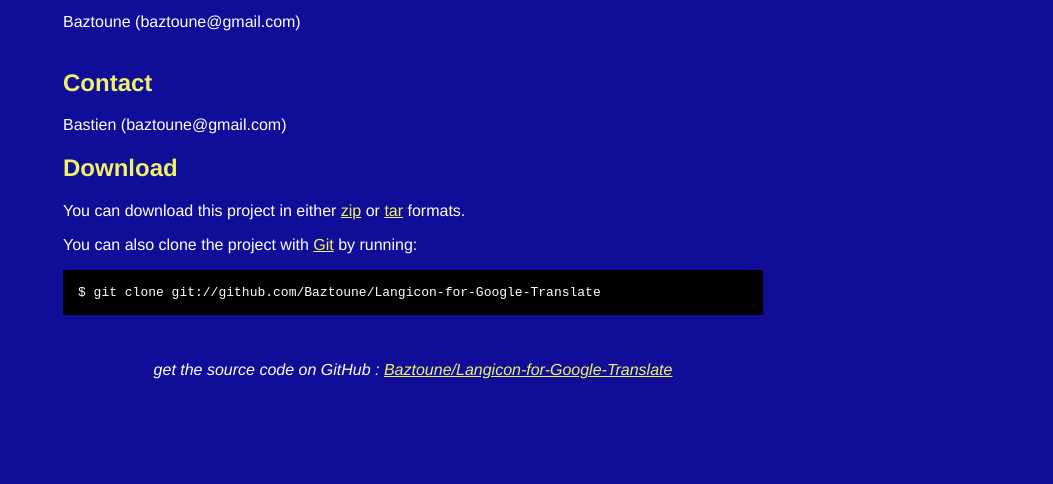
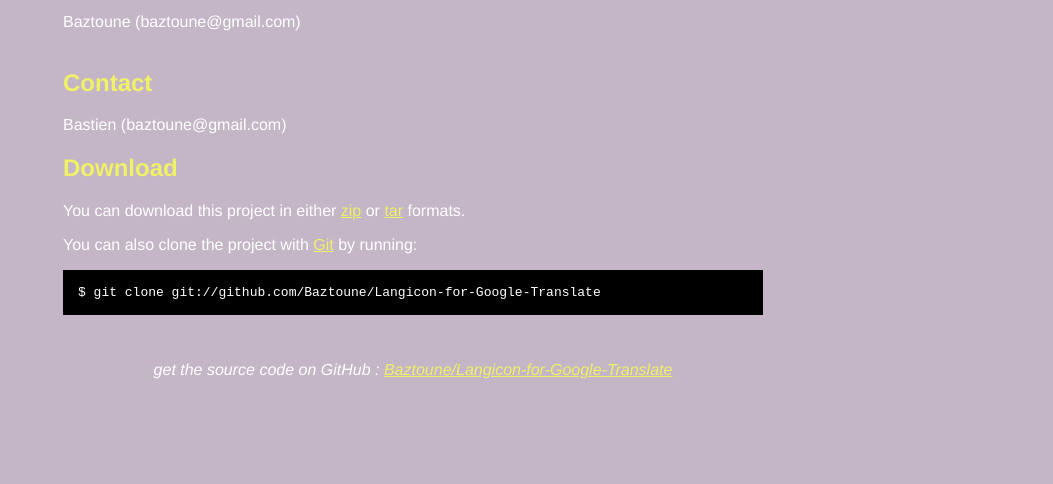
Before and after one commit to Baztoune/Langicon-for-Google-Translate, a plain HTML site: page index.html in a window 1280 px wide. Shown: the part 316-800 px from the top of the page, without its empty margins (227-1280 px from the left). Drawn offline with Linux system fonts and the light colour scheme.

Commit message:
change color

```diff
--- a/index.html
+++ b/index.html
@@ -8,7 +8,7 @@
   <style type="text/css">
     body {
       margin-top: 1.0em;
-      background-color: #100e99;
+      background-color: #C4B5C7;
       font-family: Helvetica, Arial, FreeSans, san-serif;
       color: #ffffff;
     }
```
